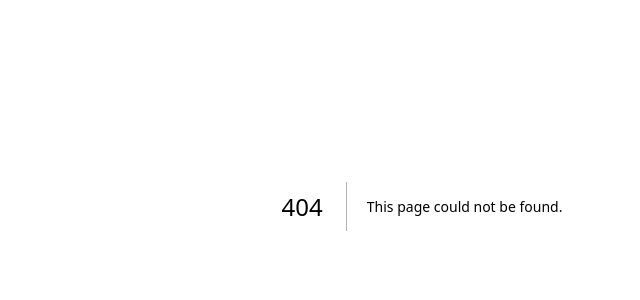
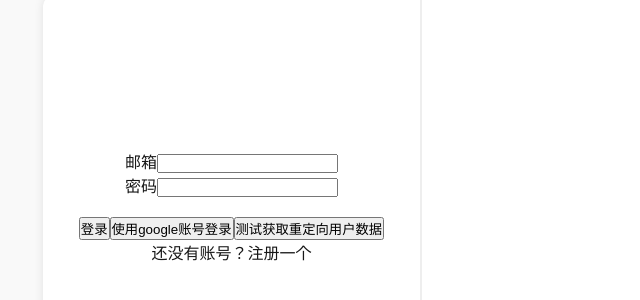
Before and after one commit to AscEzio/pdfhub-vercel, a Next.js app: page /login in a window 1280 px wide. Before the commit this address had no page. Shown: the part 194-494 px from the top of the page, without its empty margins (218-858 px from the left). Built offline with nearby package versions, Linux system fonts and the light colour scheme; no server answers.

Commit message:
feat: 完成登录注册页面基本逻辑

```diff
--- /dev/null
+++ b/src/app/login/index.module.css
@@ -0,0 +1,16 @@
+.page {
+    width: 100%;
+    height: 100vh;
+    background-color: #f9f9f9;
+    display: flex;
+    justify-content: center;
+    align-items: center;
+}
+
+.container {
+    width: 758px;
+    height: 420px;
+    background-color: white;
+    border-radius: 10px;
+    box-shadow: 0 0 10px rgba(0, 0, 0, 0.1);
+}
--- /dev/null
+++ b/src/app/login/page.tsx
@@ -0,0 +1,22 @@
+import { FC } from 'react'
+import DualTagCarousel from '@/components/DualTagCarousel'
+import SigInContainer from './components/SignInContainer'
+import SignupContainer from './components/SignUpContainer'
+import styles from './index.module.css'
+
+interface IProps {
+}
+
+const Login: FC<IProps> = () => {
+  return (
+    <div className={styles.page}>
+      <DualTagCarousel className={styles.container}>
+        <SigInContainer />
+        <div></div>
+        <SignupContainer />
+      </DualTagCarousel>
+    </div>
+  )
+}
+
+export default Login
--- /dev/null
+++ b/src/components/DualTagCarousel/index.module.css
@@ -0,0 +1,16 @@
+.container {
+    display: flex;
+}
+
+.common{
+    overflow: hidden;
+    transition: width 1s ease;
+}
+
+.show {
+    width: 50%;
+}
+
+.hide {
+    width: 0;
+}
--- /dev/null
+++ b/src/components/DualTagCarousel/index.tsx
@@ -0,0 +1,64 @@
+'use client'
+
+import React, { FC, useState, useEffect } from 'react'
+import classNames from 'classnames'
+import styles from './index.module.css'
+
+export let next = () => { }
+export let last = () => { }
+
+interface CarouselItemProps {
+    // 可以添加一些所有子组件都应该有的通用属性
+    className?: string,
+}
+
+interface IProps {
+    className?: string,
+    style?: React.CSSProperties,
+    children?: React.ReactElement<CarouselItemProps> | React.ReactElement<CarouselItemProps>[];
+}
+
+const DualTagCarousel: FC<IProps> = (props) => {
+  const { className, style, children } = props
+  const [showId, setShowId] = useState(0)
+
+  useEffect(() => {
+    next = () => {
+      setShowId((showId) => showId + 1)
+    }
+    last = () => {
+      setShowId((showId) => showId - 1)
+    }
+  })
+
+  return (
+    <div className={classNames(styles.container, className)} style={style}>
+      {
+        children
+          ? (
+            React.Children.map(children, (child, index) => {
+              if (React.isValidElement<CarouselItemProps>(child)) {
+                const needShow = index === showId || index === showId + 1
+                const className = classNames(styles.common, needShow ? styles.show : styles.hide)
+                return (
+                  <div className={className} key={child.key || index}>
+                    {
+                      React.createElement(child.type, {
+                        ...child.props,
+                        key: child.key || index,
+                        className: child.props.className || ''
+                      })
+                    }
+                  </div>
+                )
+              }
+              return null
+            })
+          )
+          : null
+      }
+    </div>
+  )
+}
+
+export default DualTagCarousel
--- /dev/null
+++ b/src/firebase/constants/index.ts
@@ -0,0 +1,7 @@
+export enum FibaseErrorCode {
+    ReSignup = 'auth/email-already-in-use',
+    InvalidCredential = 'auth/invalid-credential',
+    InvalidEmail = 'auth/invalid-email'
+}
+
+export const SIGNUP_SUCCESS_TYPE = 'signIn'
```
